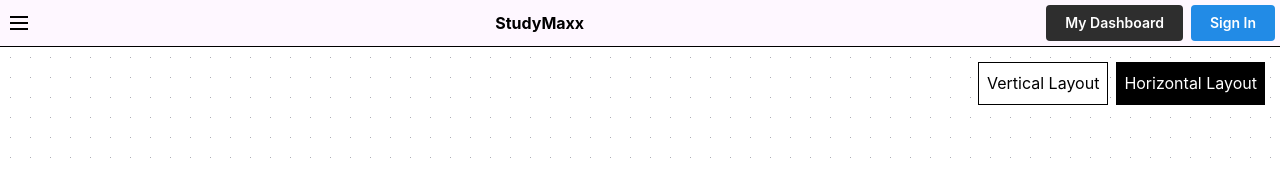
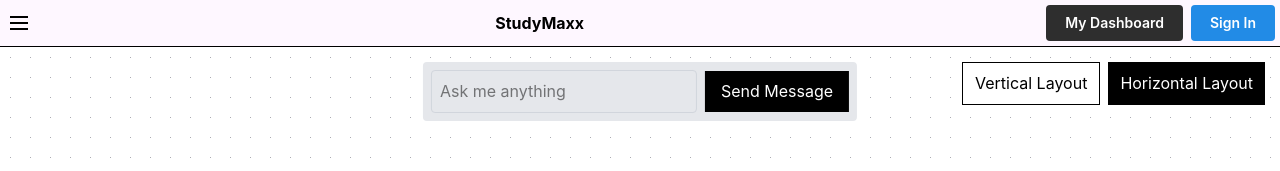
Before and after one commit to shuripurin/studymaxx, a React (Vite) app in the folder client/: page /study_plan in a window 1280 px wide. Shown: the top 171 px of the page. Built offline with nearby package versions, Linux system fonts and the light colour scheme; no server answers.

Commit message:
update react flow for post request

```diff
--- a/client/src/components/reactFlow/layoutFlow.jsx
+++ b/client/src/components/reactFlow/layoutFlow.jsx
@@ -10,10 +10,10 @@
   useReactFlow,
 } from "@xyflow/react";
 import "@xyflow/react/dist/style.css";
-import { Drawer, Skeleton } from "@mantine/core";
+import { Drawer, Loader } from "@mantine/core";
 import { useDisclosure } from "@mantine/hooks";
 import ELK from "elkjs/lib/elk.bundled.js";
-import { useQuery } from "@tanstack/react-query";
+import { useQuery, useMutation } from "@tanstack/react-query";
 import { fetchGraphNodes } from "../../routes.js";
 
 const elk = new ELK();
@@ -142,13 +142,53 @@
     .catch(console.error);
 };
 
+const postMessage = async (payload) => {
+  const response = await fetch(
+    "https://c680-128-193-154-97.ngrok-free.app/api/gemini/conv",
+    {
+      method: "POST",
+      headers: { "Content-Type": "application/json" },
+      body: JSON.stringify(payload),
+    }
+  );
+  if (!response.ok) {
+    throw new Error("Failed to post message");
+  }
+  return response.json();
+};
+
 export const LayoutFlow = () => {
   const [opened, { open, close }] = useDisclosure(false);
   const { fitView } = useReactFlow();
   const [currentNodeId, setCurrentNodeId] = useState(null);
-
   const [nodes, setNodes, onNodesChange] = useNodesState([]);
   const [edges, setEdges, onEdgesChange] = useEdgesState([]);
+  const [message, setMessage] = useState("");
+
+  const postMessageMutation = useMutation({
+    mutationFn: postMessage,
+    onSuccess: (data) => {
+      console.log("Message posted successfully:", data);
+      if (data.initialNodes && data.initialEdges) {
+        const opts = { "elk.direction": "DOWN", ...elkOptions };
+        getLayoutedElements(data.initialNodes, data.initialEdges, opts).then(
+          ({ nodes: layoutedNodes, edges: layoutedEdges }) => {
+            const resetStyles = getHighlightedNodes(
+              layoutedNodes,
+              layoutedEdges,
+              null
+            );
+            setNodes(resetStyles);
+            setEdges(layoutedEdges);
+            window.requestAnimationFrame(() => fitView());
+          }
+        );
+      }
+    },
+    onError: (error) => {
+      console.error("Error posting message:", error);
+    },
+  });
 
   const { data, isLoading } = useQuery({
     queryKey: ["graphNodes"],
@@ -181,9 +221,7 @@
   const onLayout = useCallback(
     ({ direction }) => {
       const layoutOptions = { "elk.direction": direction, ...elkOptions };
-      const nodeSource = nodes;
-      const edgeSource = edges;
-      getLayoutedElements(nodeSource, edgeSource, layoutOptions).then(
+      getLayoutedElements(nodes, edges, layoutOptions).then(
         ({ nodes: layoutedNodes, edges: layoutedEdges }) => {
           const resetStyles = getHighlightedNodes(
             layoutedNodes,
@@ -216,7 +254,12 @@
     open();
   };
 
+  const handlePostMessage = () => {
+    postMessageMutation.mutate({ message });
+  };
+
   return (
+    <>
       <ReactFlow
         nodes={nodes}
         edges={edges}
@@ -230,39 +273,53 @@
         onNodeMouseEnter={handleNodeMouseEnter}
         onNodeMouseLeave={handleNodeMouseLeave}
         onNodeClick={handleNodeClick}
-      style={{
-        backgroundColor: "transparent",
-        height: "100%",
-        width: "100%",
-      }}
+        className="w-full h-full bg-transparent"
       >
         <Panel position="top-right">
-        <div style={{ display: "flex", gap: "0.5rem" }}>
+          <div className="flex gap-2">
             <button
-            style={{
-              padding: "0.5rem",
-              backgroundColor: "#fff",
-              color: "#000000",
-              border: "1px solid #000000",
-              cursor: "pointer",
-            }}
+              className="px-3 py-2 bg-white text-black border border-black cursor-pointer"
               onClick={() => onLayout({ direction: "DOWN" })}
             >
               Vertical Layout
             </button>
             <button
-            style={{
-              padding: "0.5rem",
-              backgroundColor: "#000000",
-              color: "#fff",
-              cursor: "pointer",
-            }}
+              className="px-3 py-2 bg-black text-white cursor-pointer"
               onClick={() => onLayout({ direction: "RIGHT" })}
             >
               Horizontal Layout
             </button>
           </div>
         </Panel>
+
+        <Panel position="top-center">
+          <div className="flex items-center gap-2 bg-gray-200 p-2 rounded">
+            <input
+              type="text"
+              value={message}
+              onChange={(e) => setMessage(e.target.value)}
+              placeholder="Ask me anything"
+              className="p-2 border border-gray-300 rounded"
+            />
+            {postMessageMutation.isLoading ? (
+              <div>loading...</div>
+            ) : (
+              <button
+                className="px-4 py-2 bg-black text-white cursor-pointer disabled:opacity-50"
+                onClick={handlePostMessage}
+                disabled={postMessageMutation.isLoading}
+              >
+                Send Message
+              </button>
+            )}
+          </div>
+          {postMessageMutation.error && (
+            <div className="text-red-500 mt-2">
+              Error: {postMessageMutation.error.message}
+            </div>
+          )}
+        </Panel>
+
         <Background />
         <Drawer
           opened={opened}
@@ -270,12 +327,13 @@
           position="right"
           title="Course Info"
         >
-        <div style={{ padding: "1rem" }}>
+          <div className="p-4">
             <p>Click a node to toggle whether it’s been taken.</p>
             <p>Hovered nodes will show prerequisites and unlocked courses.</p>
           </div>
         </Drawer>
       </ReactFlow>
+    </>
   );
 };
 
```
Also changed, not shown: 2 other files (tests, documents, lock files or other folders). Lines whose indentation alone changed are shown as unchanged.
